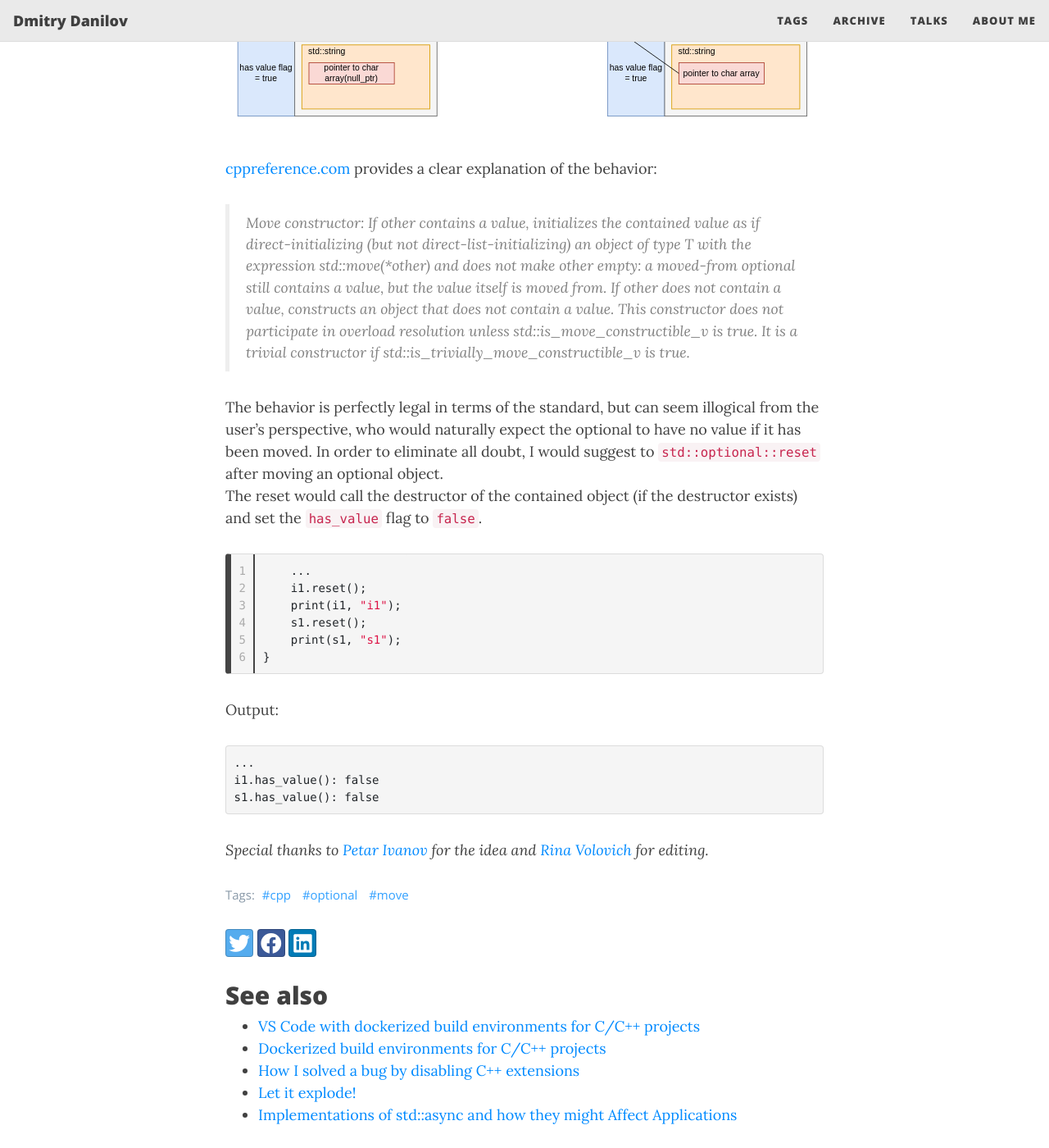
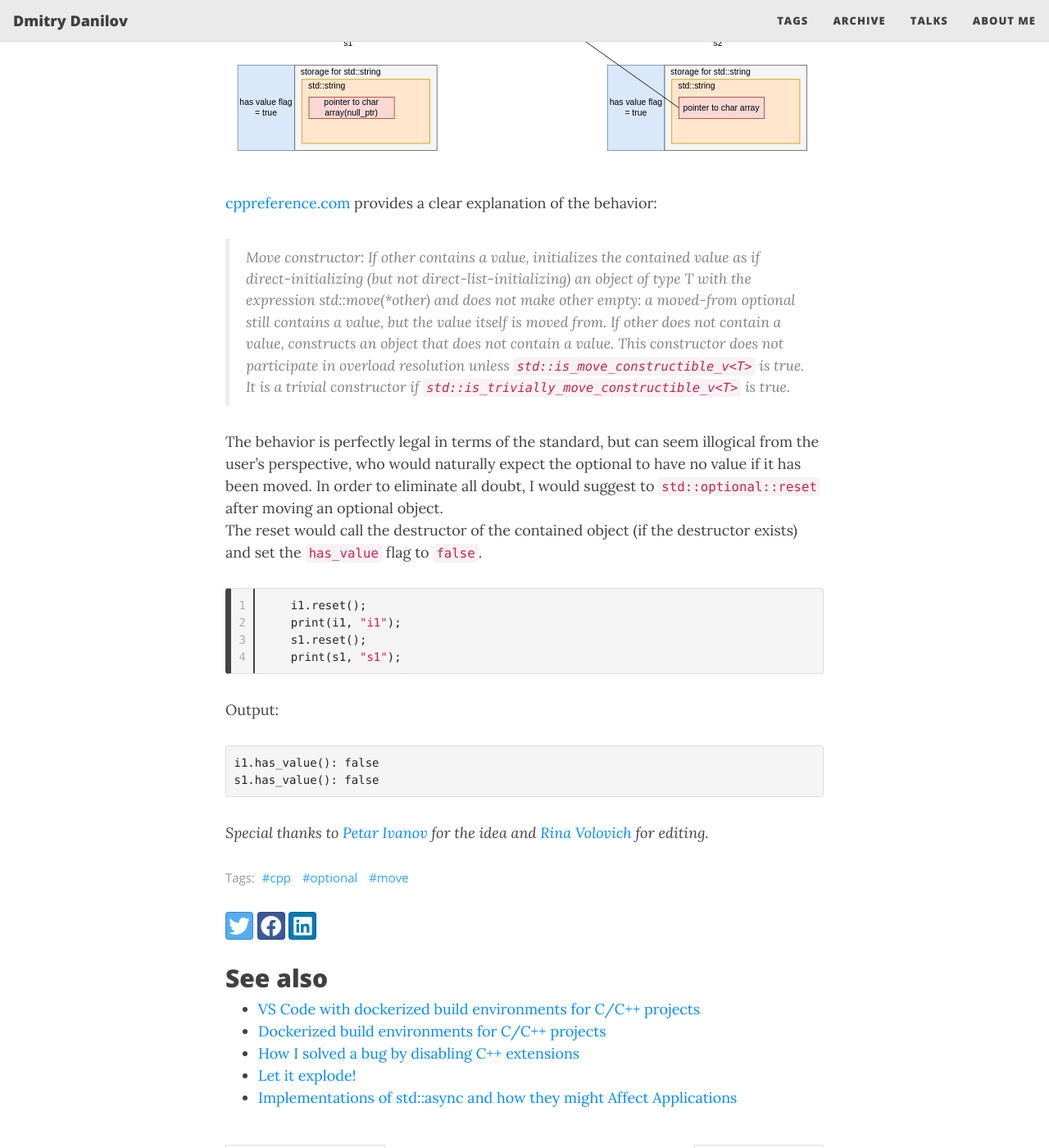
Before and after one commit to f-squirrel/f-squirrel.github.io, a Jekyll site: the page built from _posts/2020-10-29-the-moving-truth-behind-std-optional.md, in a window 1280 px wide and 1400 px high, scrolled down 2854 px. Shown: the whole window at 82% size. Built offline with Jekyll 4.4.1, drawn with Linux system fonts in a browser that asks for light colours; nearby versions of some CDN libraries; comment, search, counter and statistics services are not loaded.

Commit message:
fix: markdown

````diff
--- a/_posts/2020-10-29-the-moving-truth-behind-std-optional.md
+++ b/_posts/2020-10-29-the-moving-truth-behind-std-optional.md
@@ -12,10 +12,10 @@
 
 The class template `std::optional` manages an optional contained value, i.e. a value that may or may not be
 present[[1]](https://en.cppreference.com/w/cpp/utility/optional){:target="_blank"}. It is a great alternative for `std::unique_ptr`, or
-raw pointer, when used solely to express that a value is indeed optional. The type of the variable explicitly states that
-a contained variable is optional and it is stored by value.
+raw pointer, when used solely to express that a value is indeed optional. The type of the variable explicitly states that a contained variable is optional and it is stored by value.
 
 The following is an example of a function that returns a value, if it exists, or null optional:
+
 ```cpp
 std::optional<Object> get();
 
@@ -56,6 +56,7 @@
 ```
 
 Output:
+
 <pre>
 i1.has_value(): true
 i1.value(): '42'
@@ -63,15 +64,18 @@
 i2.has_value(): true
 i2.value(): '42'
 
-<span style="background-color: #FFFF00">s1.has_value(): true
-s1.value(): ''</span>
+<span style="background-color: #FFFF00">
+s1.has_value(): true
+s1.value(): ''
+</span>
 
 s2.has_value(): true
 s2.value(): 'hello'
 </pre>
+
 This example portrays how `std::move` does not change the state of `optional` if the contained value is primitive, as
 `move` for primitives just copies the values. For objects like `std::string`, it actually moves the value (and empties the
-string contained in `s1`) but `s1` still `has_value`.<br>
+string contained in `s1`) but `s1` still `has_value`.
 The following visuals illustrate the various states of `std::optional<std::string>` discussed thus far.
 
 ![std::optional layout](/img/optional.svg)
@@ -81,28 +85,25 @@
 > direct-list-initializing) an object of type T with the expression std::move(*other) and does not make other
 > empty: a moved-from optional still contains a value, but the value itself is moved from. If other does not contain a
 > value, constructs an object that does not contain a value.
-This constructor does not participate in overload resolution unless std::is_move_constructible_v<T> is true.
-It is a trivial constructor if std::is_trivially_move_constructible_v<T> is true.
-
+> This constructor does not participate in overload resolution unless `std::is_move_constructible_v<T>` is true.
+> It is a trivial constructor if `std::is_trivially_move_constructible_v<T>` is true.
 
 The behavior is perfectly legal in terms of the standard, but can seem illogical from the user's perspective, who would naturally expect the optional to have no value if it has been moved.
-In order to eliminate all doubt, I would suggest to `std::optional::reset` after moving an optional object.<br>
+In order to eliminate all doubt, I would suggest to `std::optional::reset` after moving an optional object.
 The reset would call the destructor of the contained object (if the destructor exists) and set the `has_value` flag to `false`.
 
 ```cpp
-    ...
     i1.reset();
     print(i1, "i1");
     s1.reset();
     print(s1, "s1");
-}
 ```
 
 Output:
-<pre>
-...
+
+```plain
 i1.has_value(): false
 s1.has_value(): false
-</pre>
+```
 
 *Special thanks to [Petar Ivanov](https://www.linkedin.com/in/petar-ivanov-37840224/) for the idea and [Rina Volovich](https://www.linkedin.com/in/rina-volovich/) for editing.*
````
